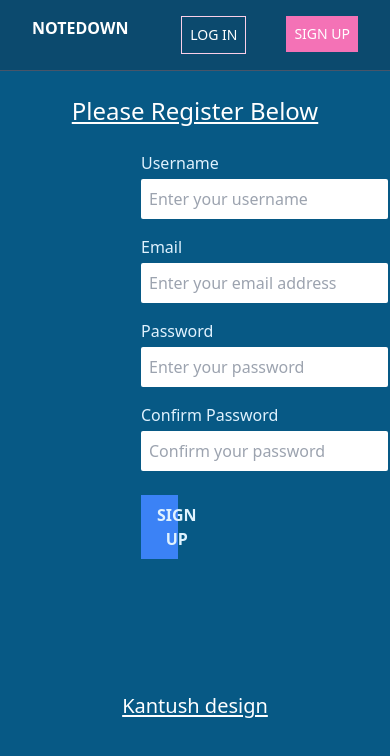
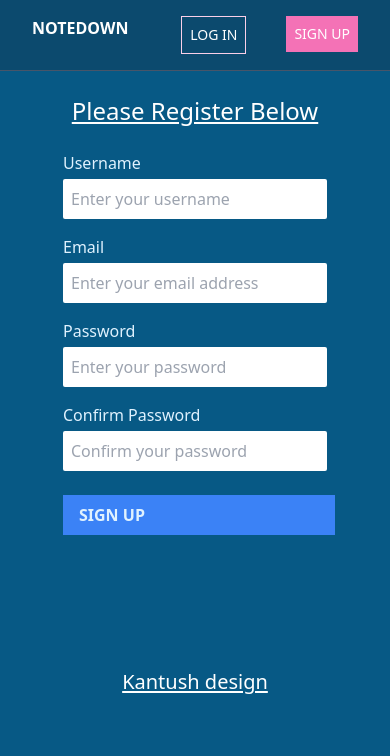
Before and after one commit to sainingo/Note-Down, a React (Create React App) app in the folder frontend/: page /register in a window 390 px wide. Shown: the top 756 px of the page. Built offline with nearby package versions, Linux system fonts and the light colour scheme.

Commit message:
Respoonsive design

```diff
--- a/frontend/src/pages/Login.js
+++ b/frontend/src/pages/Login.js
@@ -4,7 +4,7 @@ const Login = () => {
   return (
     <div className=' w-[80%] mx-auto my-6'>
       <h3 className='text-2xl text-white text-center underline underline-offset-2'>Please Login</h3>
-      <div className='w-[50%] mx-auto p-4 text-sky-100'>
+      <div className='sm:w-[50%] mx-auto p-4 text-sky-100'>
         <form>
           <div className='grid p-2'>
           <label>Email</label>
@@ -14,7 +14,7 @@ const Login = () => {
           <label>Password</label>
           <input type='password' required placeholder="Enter your email address" className='p-2 rounded-sm mt-1 focus:outline-none focus:border-sky-500 text-black'/>
           </div>
-          <div className='bg-red-400 w-[30%] px-4 py-2 hover:bg-blue-500 ml-2 mt-4 font-bold'>
+          <div className='bg-red-400 sm:w-[30%] px-4 py-2 hover:bg-blue-500 ml-2 mt-4 font-bold'>
             <button>SIGN IN</button>
           </div>
         </form>
--- a/frontend/src/pages/Register.js
+++ b/frontend/src/pages/Register.js
@@ -4,7 +4,7 @@ const Register = () => {
   return (
     <div className=' w-[80%] mx-auto my-6'>
      <h3 className='text-2xl text-white text-center underline underline-offset-2'>Please Register Below</h3>
-    <div className='w-[50%] mx-auto p-4 text-sky-100'>
+    <div className='sm:w-[50%] mx-auto p-4 text-sky-100'>
       <form>
         <div className='grid p-2'>
         <label>Username</label>
@@ -22,7 +22,7 @@ const Register = () => {
         <label>Confirm Password</label>
         <input type='password' required placeholder="Confirm your password" className='p-2 rounded-sm mt-1 focus:outline-none focus:border-sky-500 text-black'/>
         </div>
-        <div className='bg-blue-500 w-[30%] px-4 py-2 hover:bg-red-400 ml-2 mt-4 font-bold'>
+        <div className='bg-blue-500 sm:w-[30%] px-4 py-2 hover:bg-red-400 ml-2 mt-4 font-bold'>
           <button>SIGN UP</button>
         </div>
       </form>
```
